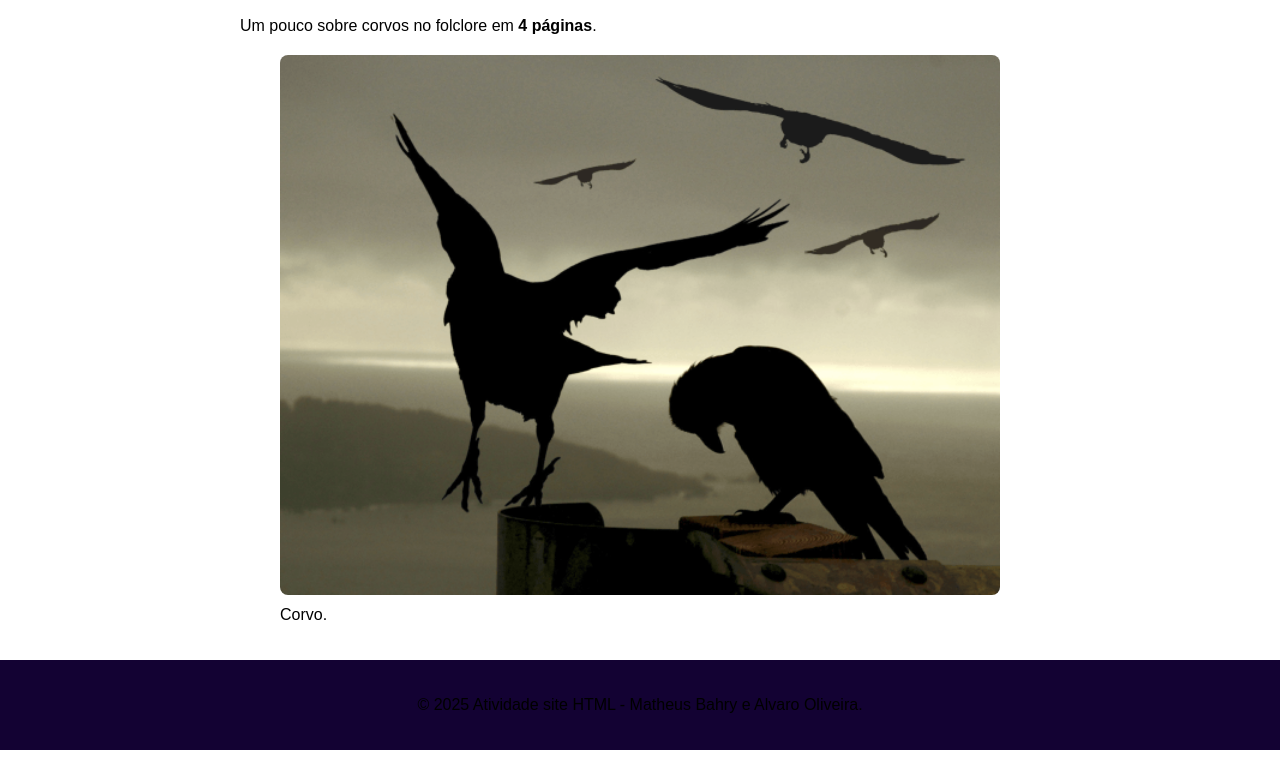
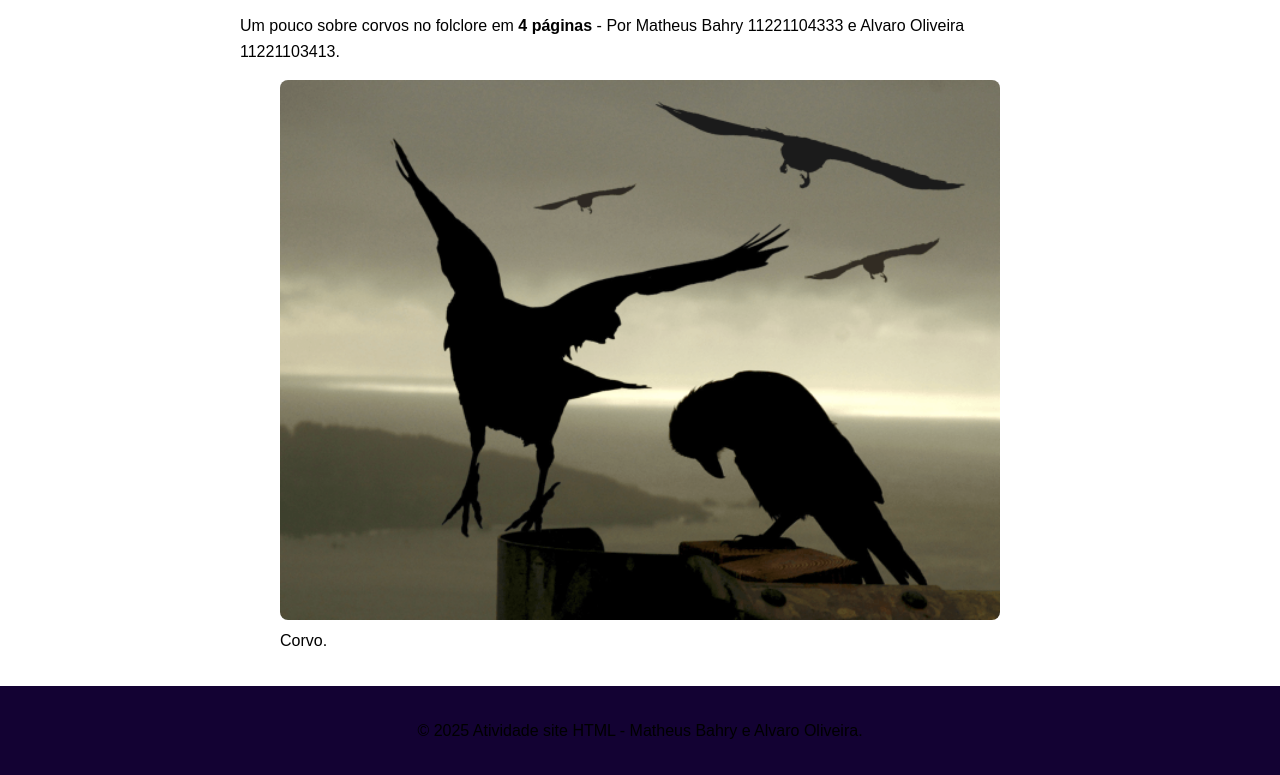
Before and after one commit to matheusbahry/Atividade-Site-HTML---Matheus-Bahry-e-Alvaro-Oliveira, a plain HTML site: page index.html in a window 1280 px wide. Shown: the part 181-956 px from the top of the page. Before the commit the page ends 931 px from the top, so only its background shows below. Drawn offline with Linux system fonts and the light colour scheme.

Commit message:
Update index.html

```diff
--- a/index.html
+++ b/index.html
@@ -20,7 +20,7 @@
 
   <main>
     <h1>Corvos na mitologia</h1>
-    <p>Um pouco sobre corvos no folclore em <strong>4 páginas</strong>.</p>
+    <p>Um pouco sobre corvos no folclore em <strong>4 páginas</strong> - Por Matheus Bahry 11221104333 e Alvaro Oliveira 11221103413.</p>
 
     <figure>
       <img src="corvo.png" alt="Corvo">
```
